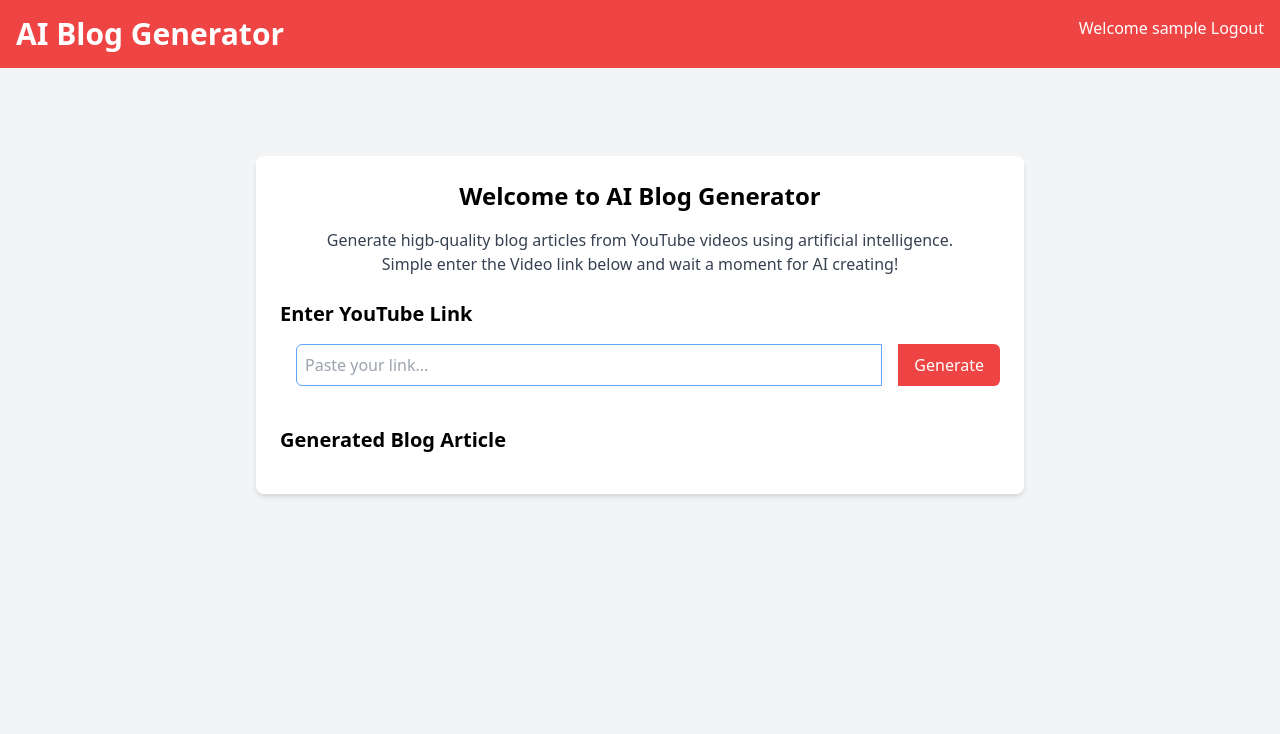
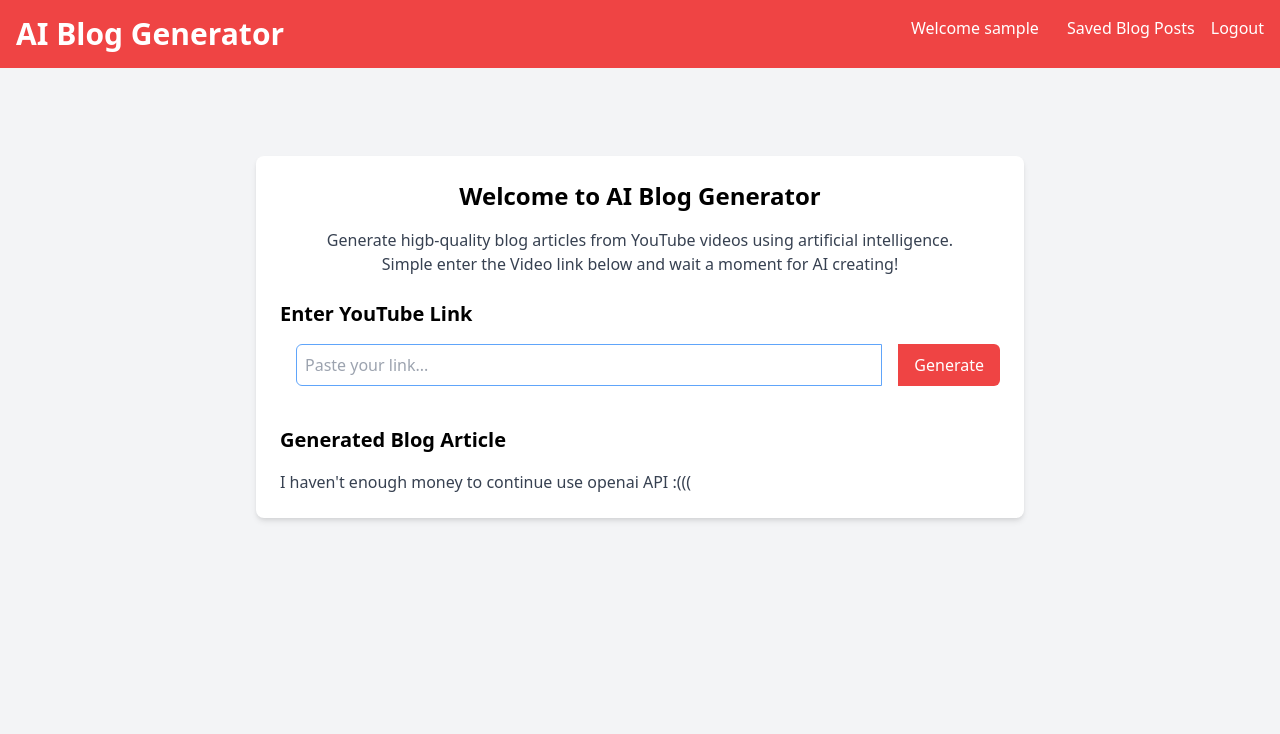
Before and after one commit to duclap41/blog-article-generator, a Django app: page / in a window 1280 px wide. Shown: the top 734 px of the page. Run offline with Django 5.2, Linux system fonts and the light colour scheme; the visitor is signed in with stand-in values (Sample User, id 1).

Commit message:
Add generated blog list view feature

```diff
--- a/blog_generator/urls.py
+++ b/blog_generator/urls.py
@@ -7,4 +7,6 @@ urlpatterns = [
     path('signup', views.user_signup, name='signup'),
     path('logout', views.user_logout, name='logout'),
     path('generate-blog', views.generate_blog, name='generate-blog'),
+    path('blog-list', views.blog_list, name='blog-list'),
+    path('blog-details/<int:pk>/', views.blog_details, name='blog-details'),  # <int:pk> is particular current blog id
 ]
--- a/blog_generator/views.py
+++ b/blog_generator/views.py
@@ -15,12 +15,12 @@ import assemblyai as aai
 
 
 # Create your views here.
-@login_required(login_url="login")
+@login_required
 def index(request):
     return render(request, "index.html")
 
 
-# @login_required(login_url="login")
+@login_required
 @csrf_exempt  # this is avoiding required csrf_token
 def generate_blog(request):
     """Automated generate a blog article"""
@@ -119,8 +119,24 @@ def get_transcription(link):
 
 
 def generate_blog_from_transcription(transcription):
-    prompt = f"I haven't enough money to continue use openai API :((( \n {transcription}"
+    prompt = f"\n {transcription}"
     return prompt
+
+
+@login_required
+def blog_list(request):
+    blog_articles = BlogPost.objects.filter(user=request.user)
+    return render(request, "all-blogs.html", {"blog_articles": blog_articles})
+
+
+@login_required
+def blog_details(request, pk):
+    blog_article_details = BlogPost.objects.get(id=pk)
+    if request.user == blog_article_details.user:
+        return render(request, "blog-details.html", {"blog_article_details": blog_article_details})
+    else:
+        return redirect("/")
+
 
 def user_login(request):
     if request.method == "POST":
--- a/templates/index.html
+++ b/templates/index.html
@@ -57,7 +57,8 @@
             <h1 class="text-3xl font-bold">AI Blog Generator</h1>
         </div>
         <div>
-            <a href="logout" class="text-white hover:underline">Welcome {{ user.username }}</a> <!-- get user name -->
+            <a href="#" class="text-white mx-3">Welcome {{ user.username }}</a> <!-- get username -->
+            <a href="/blog-list" class="text-white hover:underline mx-3">Saved Blog Posts</a>
             <a href="logout" class="text-white hover:underline">Logout</a>
         </div>
     </nav>
@@ -96,7 +97,7 @@
             <section class="mt-10 flex-grow">
                 <h2 class="text-xl mb-4 font-semibold">Generated Blog Article</h2>
                 <div id="blog-content" class="mt-2 text-gray-700 space-y-4">
-
+                    <h3>I haven't enough money to continue use openai API :((( </h3>
 {#                        blog article content will display here#}
                 </div>
             </section>
--- a/templates/login.html
+++ b/templates/login.html
@@ -15,7 +15,6 @@
             <h1 class="text-3xl font-bold">AI Blog Generator</h1>
         </div>
         <div>
-            <a href="login" class="text-white hover:underline">Login</a>
             <a href="signup" class="text-white hover:underline">Signup</a>
         </div>
     </nav>
```
Also changed, not shown: templates/all-blogs.html (+10 -11 lines), templates/blog-details.html (+7 -6 lines).
